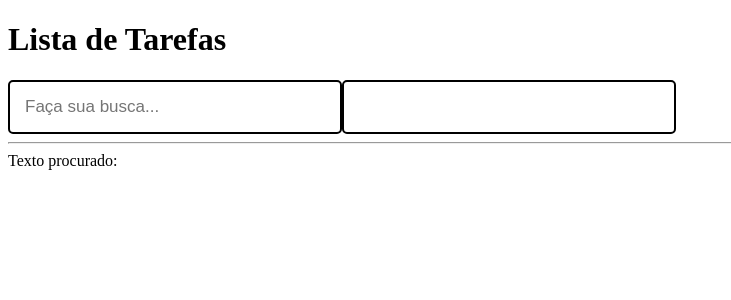
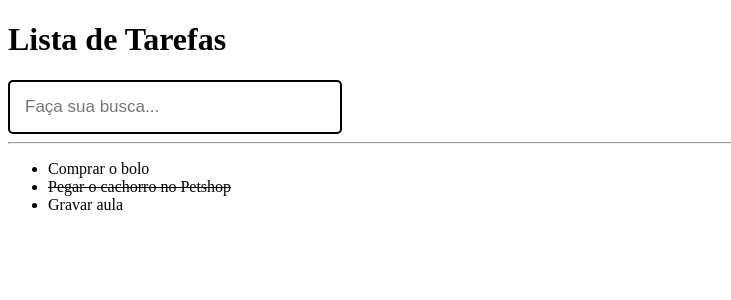
Before and after one commit to nmarvila/parcas, a React (Create React App) app in the folder Modulo 23/react1/: page / in a window 1280 px wide. Shown: the top 300 px of the page, without its empty margins (0-731 px from the left). Built offline with nearby package versions, Linux system fonts and the light colour scheme.

Commit message:
Finalizada Aula 16 do Módulo 23

```diff
--- a/Modulo 23/react1/src/App.js
+++ b/Modulo 23/react1/src/App.js
@@ -5,6 +5,17 @@
 function App() {
 
     const [searchText, setSearchText] = useState('');
+    const [list, setList] = useState([]);
+
+    useEffect(() => {
+
+        setList([
+            { title: 'Comprar o bolo', done: false },
+            { title: 'Pegar o cachorro no Petshop', done: true },
+            { title: 'Gravar aula', done: false }
+        ]);
+
+    }, []);
 
     function handleSearchInput(novoTexto) {
         setSearchText(novoTexto);
@@ -19,13 +30,20 @@
                 onChangeText={handleSearchInput}
             />
 
-            <SearchBox
-                frasePadrao={searchText}
-            />
-
             <hr />
 
-            Texto procurado: {searchText}
+            <ul>
+                {list.map((item, index) => (
+                    <li key={index}>
+                        {item.done &&
+                            <del>{item.title}</del>
+                        }
+                        {!item.done &&
+                            item.title
+                        }
+                    </li>
+                ))}
+            </ul>
 
         </>
     );
```
